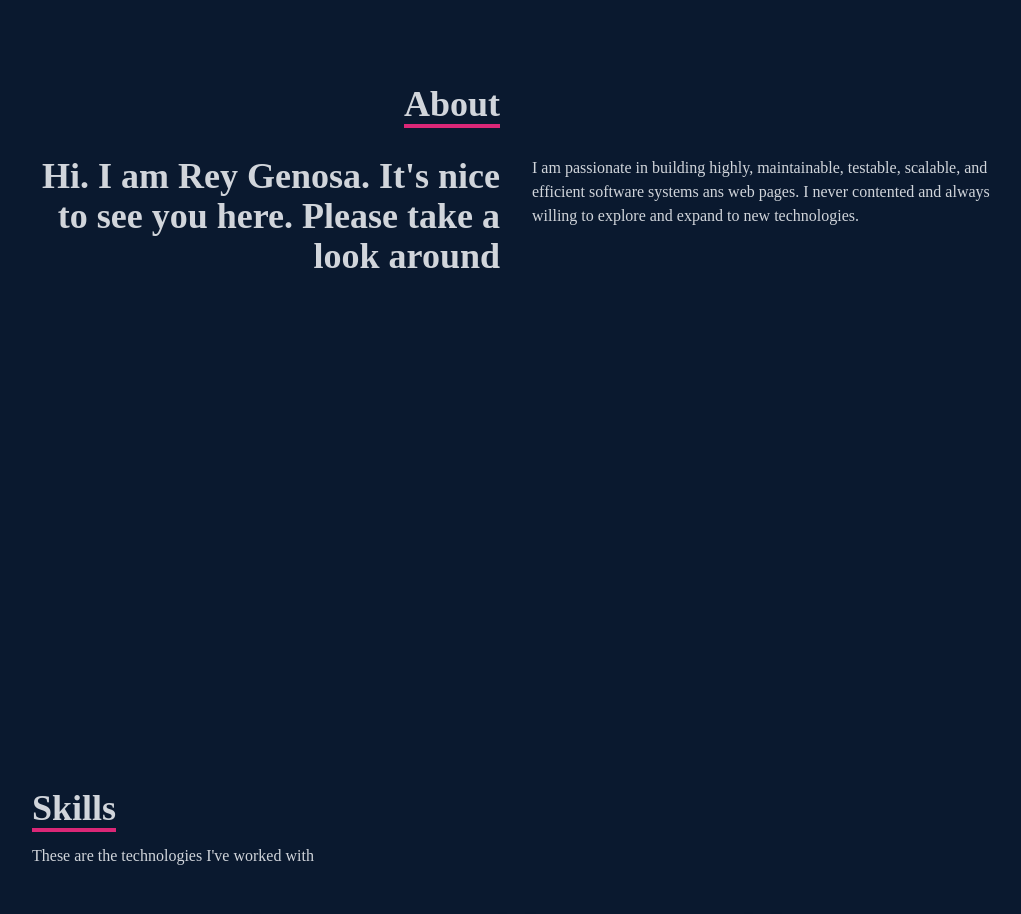
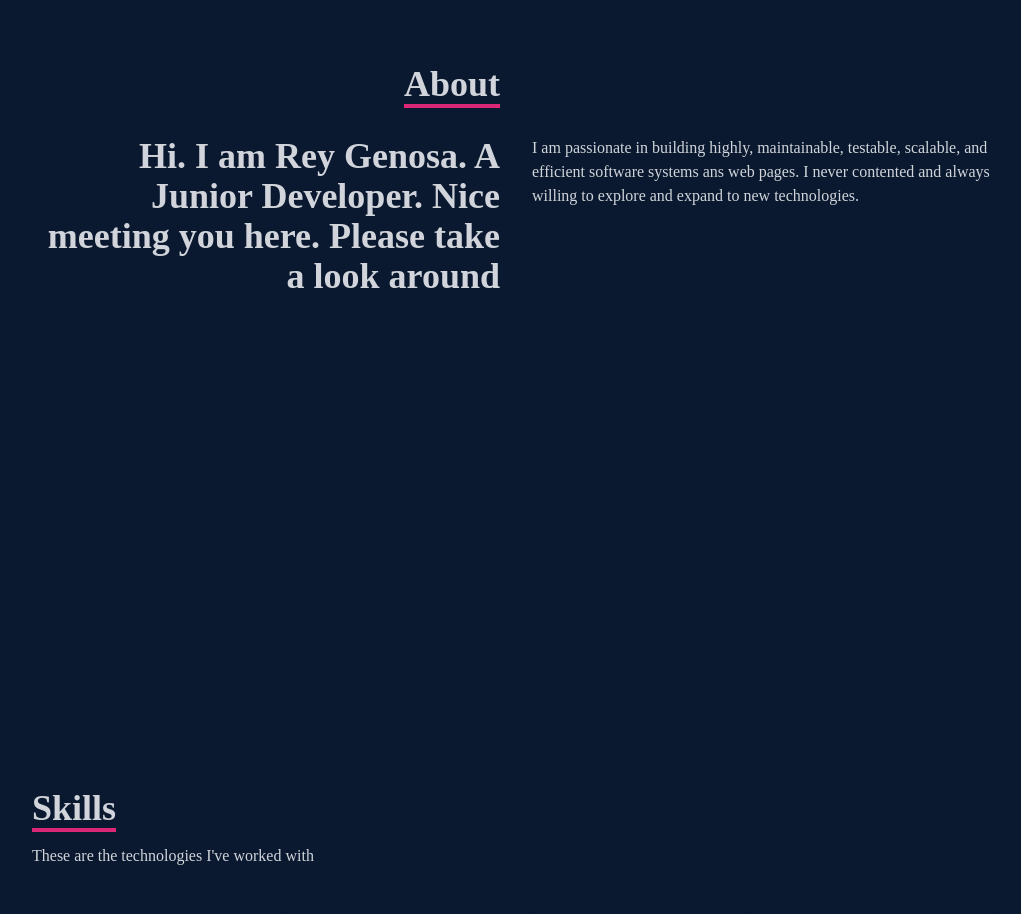
Before and after one commit to greygenos/portfolio.io, a React (Create React App) app: page / in a window 1280 px wide. Shown: the part 1020-1934 px from the top of the page, without its empty margins (124-1145 px from the left). Built offline with nearby package versions, Linux system fonts and the light colour scheme.

Commit message:
Maintenance to site

```diff
--- a/src/components/About.jsx
+++ b/src/components/About.jsx
@@ -12,7 +12,7 @@ const About = () => {
             </div>
             <div className="max-w-[1000px] w-full grid sm:grid-cols-2 gap-8 px-4">
                 <div className= "sm:text-right text-4xl font-bold">
-                    <p>Hi. I am Rey Genosa. It's nice to see you here. Please take a look around</p>
+                    <p>Hi. I am Rey Genosa. A Junior Developer. Nice meeting you here. Please take a look around</p>
                 </div>
                 <div>
                     <p>
```
